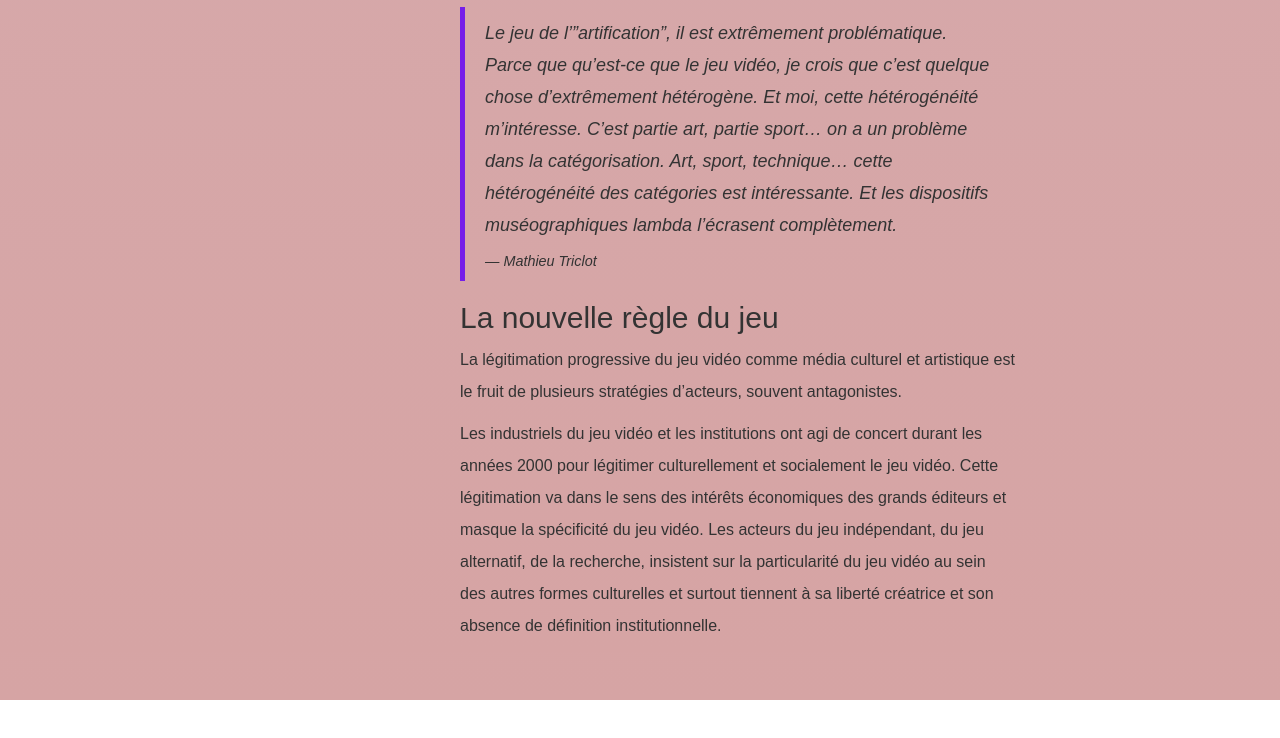
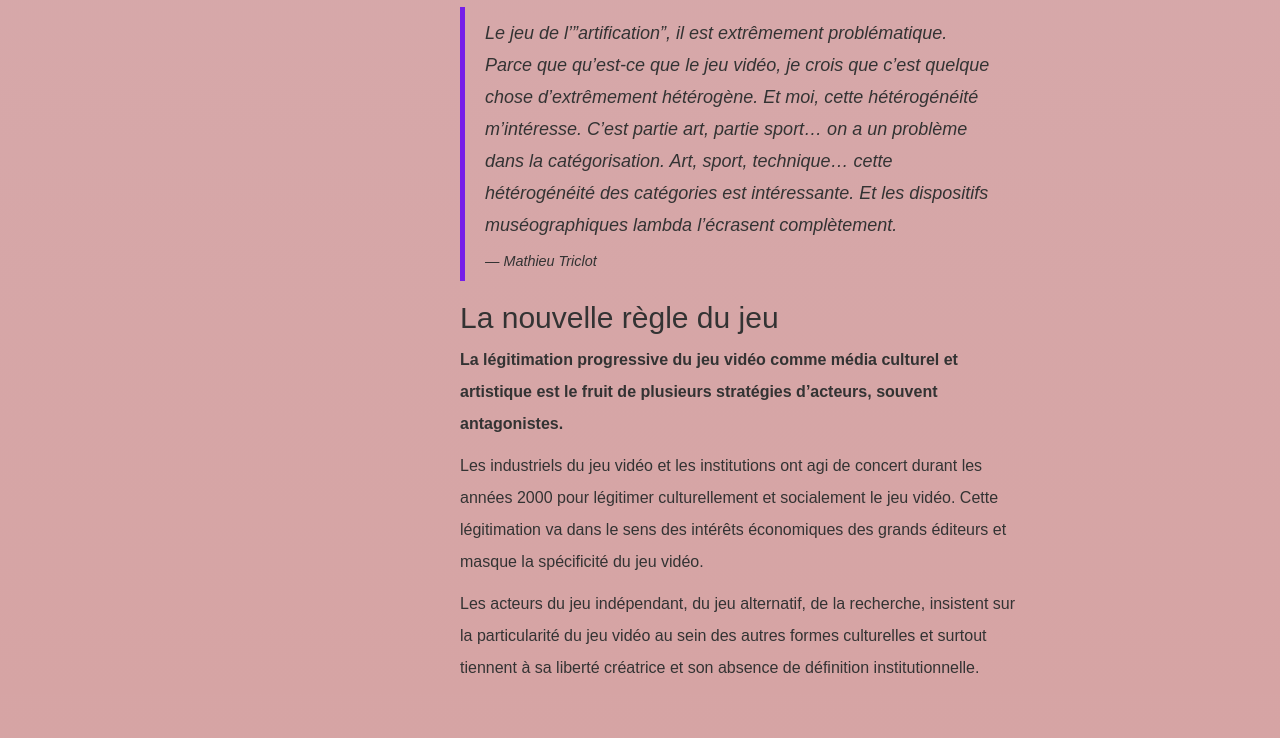
Before and after one commit to ndjulie/carto2016-jeuxvideos, a plain HTML site: page focus-culturel.html in a window 1280 px wide. Shown: the part 10643-11381 px from the top of the page. Before the commit the page ends 11343 px from the top, so only its background shows below. Drawn offline with Linux system fonts and the light colour scheme; files whose address does not match are found by name.

Commit message:
Update focus-culturel.html

```diff
--- a/focus-culturel.html
+++ b/focus-culturel.html
@@ -152,8 +152,9 @@
                      <footer>Mathieu Triclot</footer>
                   </blockquote>
                <h2>La nouvelle règle du jeu</h2>
-               <p>La légitimation progressive du jeu vidéo comme média culturel et artistique est le fruit de plusieurs stratégies d’acteurs, souvent antagonistes.</p>
-               <p>Les industriels du jeu vidéo et les institutions ont agi de concert durant les années 2000 pour légitimer culturellement et socialement le jeu vidéo. Cette légitimation va dans le sens des intérêts économiques des grands éditeurs et masque la spécificité du jeu vidéo. <p<>Les acteurs du jeu indépendant, du jeu alternatif, de la recherche, insistent sur la particularité du jeu vidéo au sein des autres formes culturelles et surtout tiennent à sa liberté créatrice et son absence de définition institutionnelle.</p<> </p<></p>
+               <p><b>La légitimation progressive du jeu vidéo comme média culturel et artistique est le fruit de plusieurs stratégies d’acteurs, souvent antagonistes.</b></p>
+               <p>Les industriels du jeu vidéo et les institutions ont agi de concert durant les années 2000 pour légitimer culturellement et socialement le jeu vidéo. Cette légitimation va dans le sens des intérêts économiques des grands éditeurs et masque la spécificité du jeu vidéo.</p>
+               <p>Les acteurs du jeu indépendant, du jeu alternatif, de la recherche, insistent sur la particularité du jeu vidéo au sein des autres formes culturelles et surtout tiennent à sa liberté créatrice et son absence de définition institutionnelle.</p>
                </h3>
             </article>
          </div>
```
